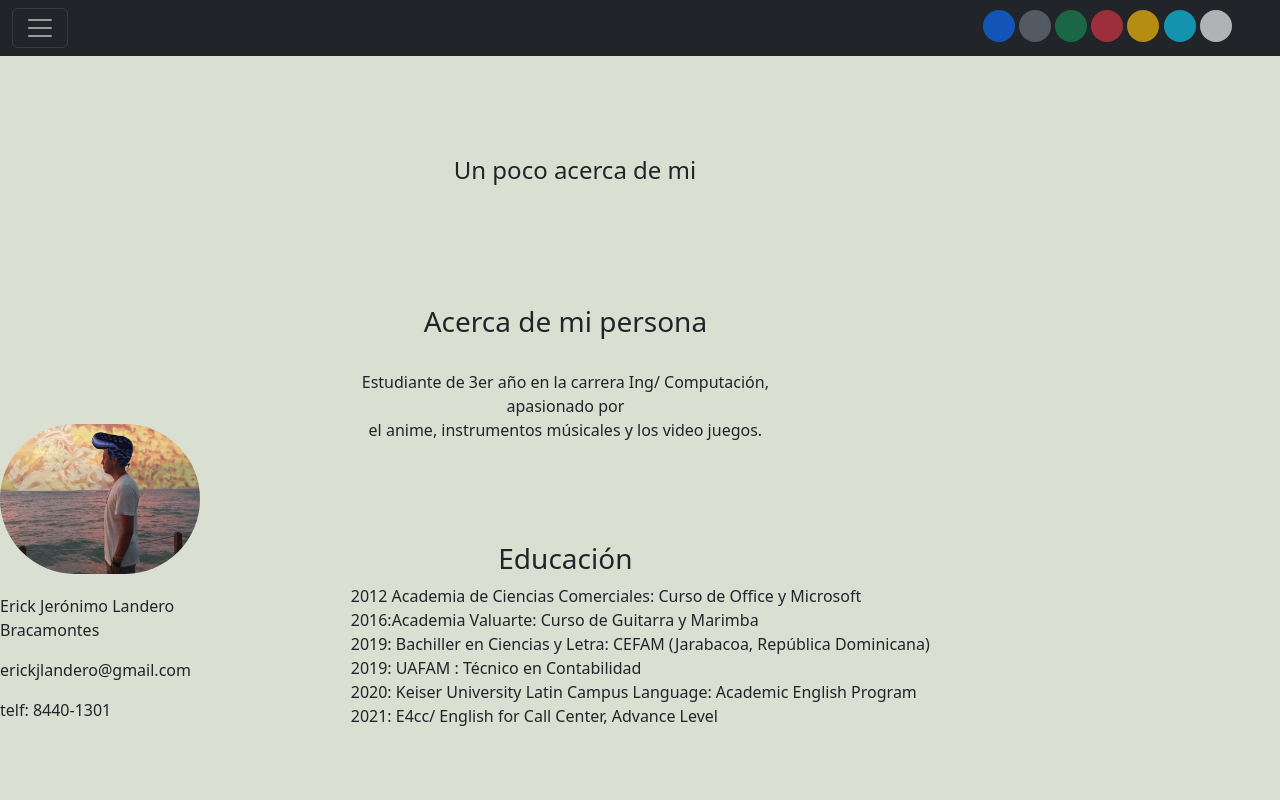
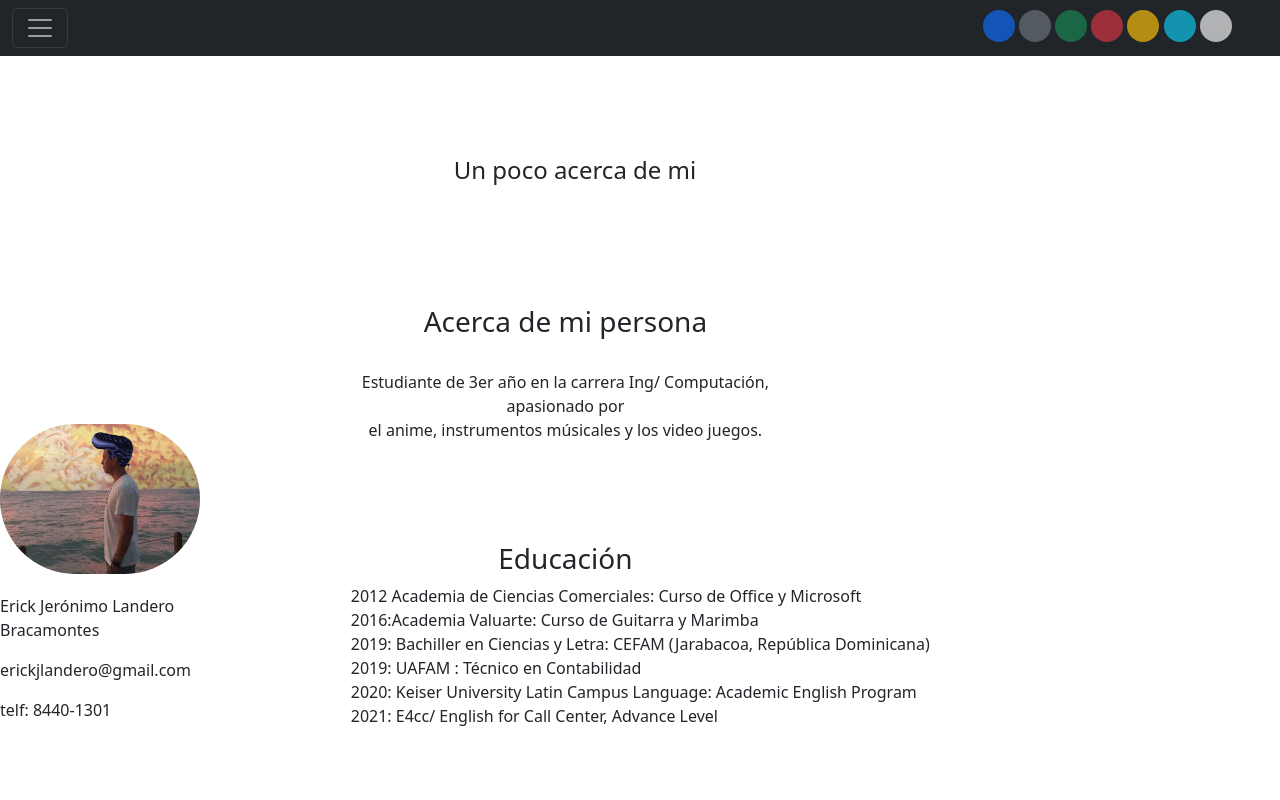
Before and after one commit to LANDEROWSKI/Homepage, a plain HTML site: page cv.html in a window 1280 px wide. Shown: the top 800 px of the page. Drawn offline with nearby package versions, Linux system fonts and the light colour scheme.

```diff
--- a/animes.css
+++ b/animes.css
@@ -1,7 +1,3 @@
-body {
-  background-color: rgb(217, 223, 209);
-}
-
 #titulo {
   text-align: center;
   margin-top: 50px;
--- a/cv.css
+++ b/cv.css
@@ -1,7 +1,3 @@
-body {
-  background-color: rgb(217, 223, 209);
-}
-
 .main {
   display: flex;
   flex-direction: column;
--- a/juegos.css
+++ b/juegos.css
@@ -1,7 +1,3 @@
-body {
-  background-color: rgb(217, 223, 209);
-}
-
 #titulo {
   text-align: center;
   margin-top: 50px;
```
